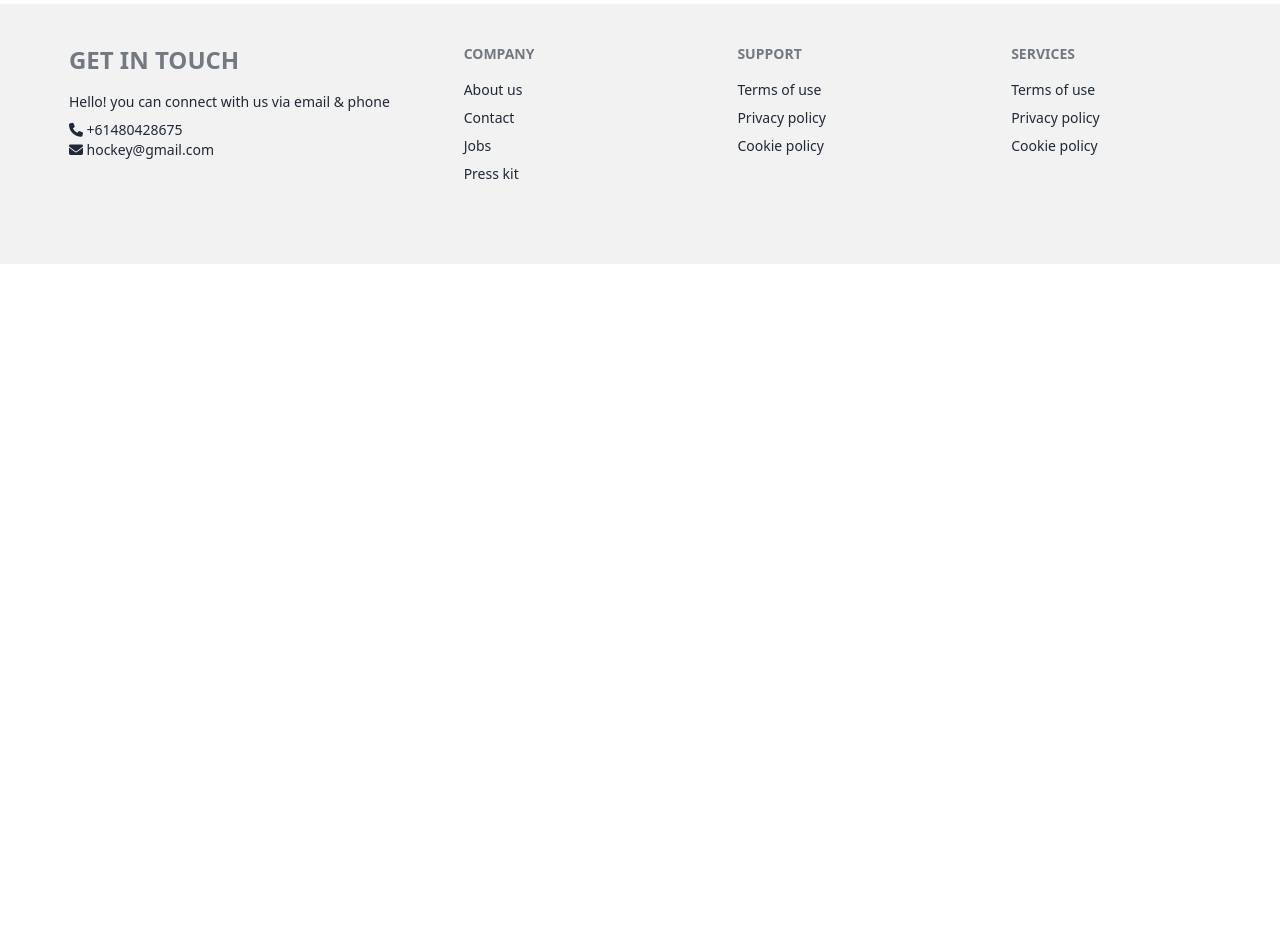
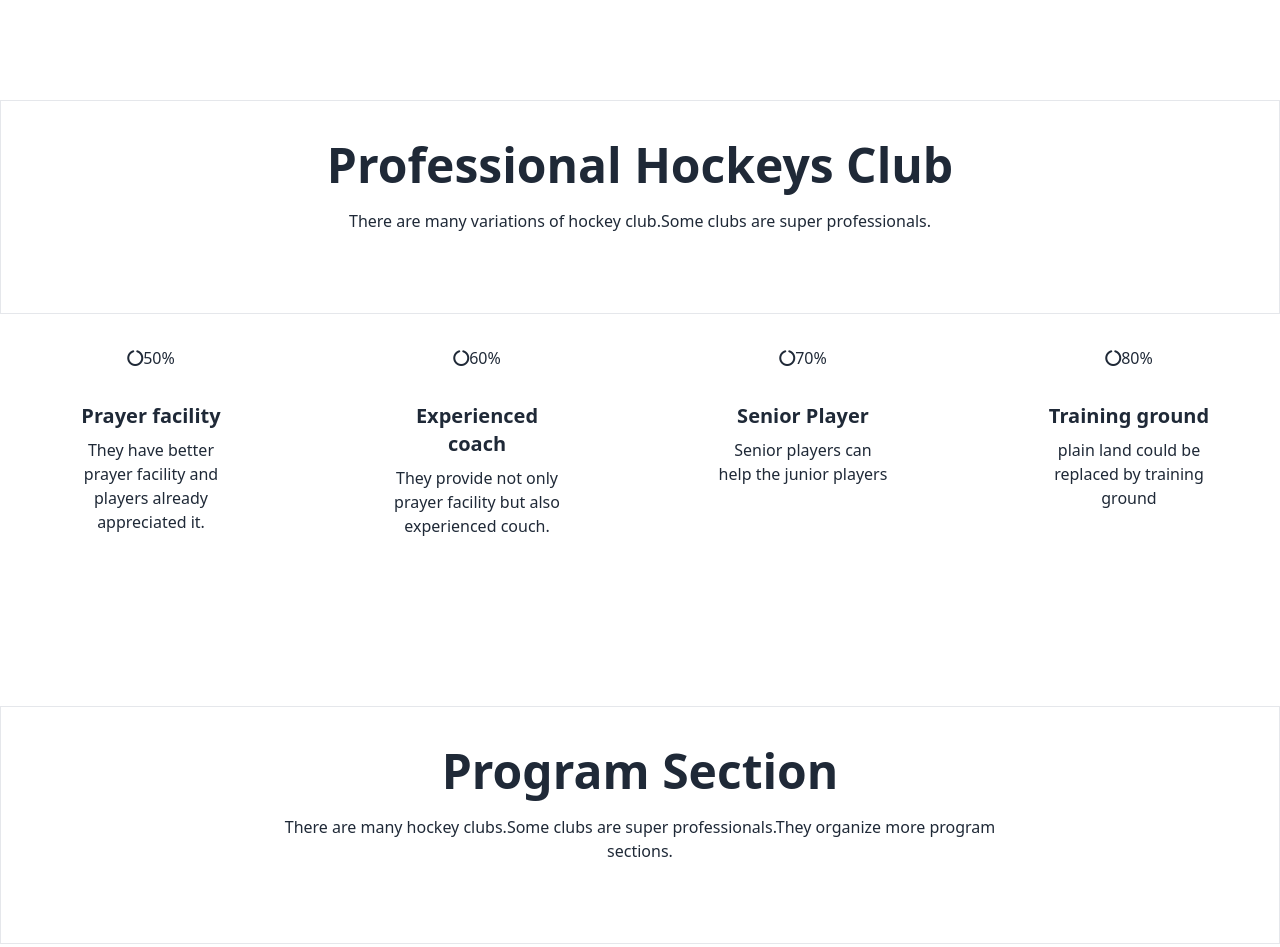
Before and after one commit to afrashammi/hockey-b9a3-repo, a plain HTML site: page index.html in a window 1280 px wide. Shown: the part 624-1571 px from the top of the page. Before the commit the page ends 888 px from the top, so only its background shows below. Drawn offline with nearby package versions, Linux system fonts and the light colour scheme.

Commit message:
added card section

```diff
--- a/index.html
+++ b/index.html
@@ -90,7 +90,74 @@
 
 
 
-    <main>
+
+      <main class="container mx-auto">
+        <section class="text-center my-24">
+          <div class="border p-10"><h2 class="text-5xl font-extrabold mb-5">Professional Hockeys Club</h2>
+            <p class="lg:max-w-3xl mb-10 mx-auto">There are many variations of hockey club.Some clubs are super professionals. </p></div>
+
+            <!-- featersand hockey card container -->
+            <div class="grid grid-cols-1  gap-6 sm:grid-cols-1 lg:grid-cols-4">
+                <!-- first card -->
+                <div class="card  p-8 ">
+                    <figure><i class="fa-solid fa-circle-notch"></i> 50%</figure>
+                    <div class="card-body justify-center">
+                      <h2 class="text-xl font-bold">
+                      Prayer facility
+
+                      </h2>
+                      <p>They have better prayer facility and players already appreciated it.</p>
+                      <div class="card-actions justify-end">
+
+                      </div>
+                    </div>
+                  </div>
+                <div class="card  p-8  ">
+                    <figure><i class="fa-solid fa-circle-notch"></i>60%</figure>
+                    <div class="card-body justify-center">
+                      <h2 class="text-xl font-bold">
+                        Experienced coach
+
+                      </h2>
+                      <p>They provide not only prayer facility but also experienced couch.</p>
+                      <div class="card-actions justify-end">
+
+                      </div>
+                    </div>
+                  </div>
+                <div class="card  p-8">
+                    <figure><i class="fa-solid fa-circle-notch"></i>70%</figure>
+                    <div class="card-body justify-center">
+                      <h2 class="text-xl font-bold">
+                        Senior Player
+
+                      </h2>
+                      <p>Senior players can help the junior players</p>
+                      <div class="card-actions justify-end">
+
+                      </div>
+                    </div>
+                  </div>
+                <div class="card  p-8">
+                    <figure><i class="fa-solid fa-circle-notch"></i>80%</figure>
+                    <div class="card-body justify-center">
+                      <h2 class="text-xl font-bold">
+                        Training ground
+
+                      </h2>
+                      <p>plain land could be replaced by training ground</p>
+                      <div class="card-actions justify-end">
+
+                      </div>
+                    </div>
+                  </div>
+
+            </div>
+
+        </section>
+      <section class="text-center my-24">
+          <div class="border p-10"><h2 class="text-5xl font-extrabold mb-5">Program Section</h2>
+            <p class="lg:max-w-3xl mb-10 mx-auto">There are many  hockey clubs.Some clubs are super professionals.They organize more program sections. </p></div>
 
     </main>
 
```
